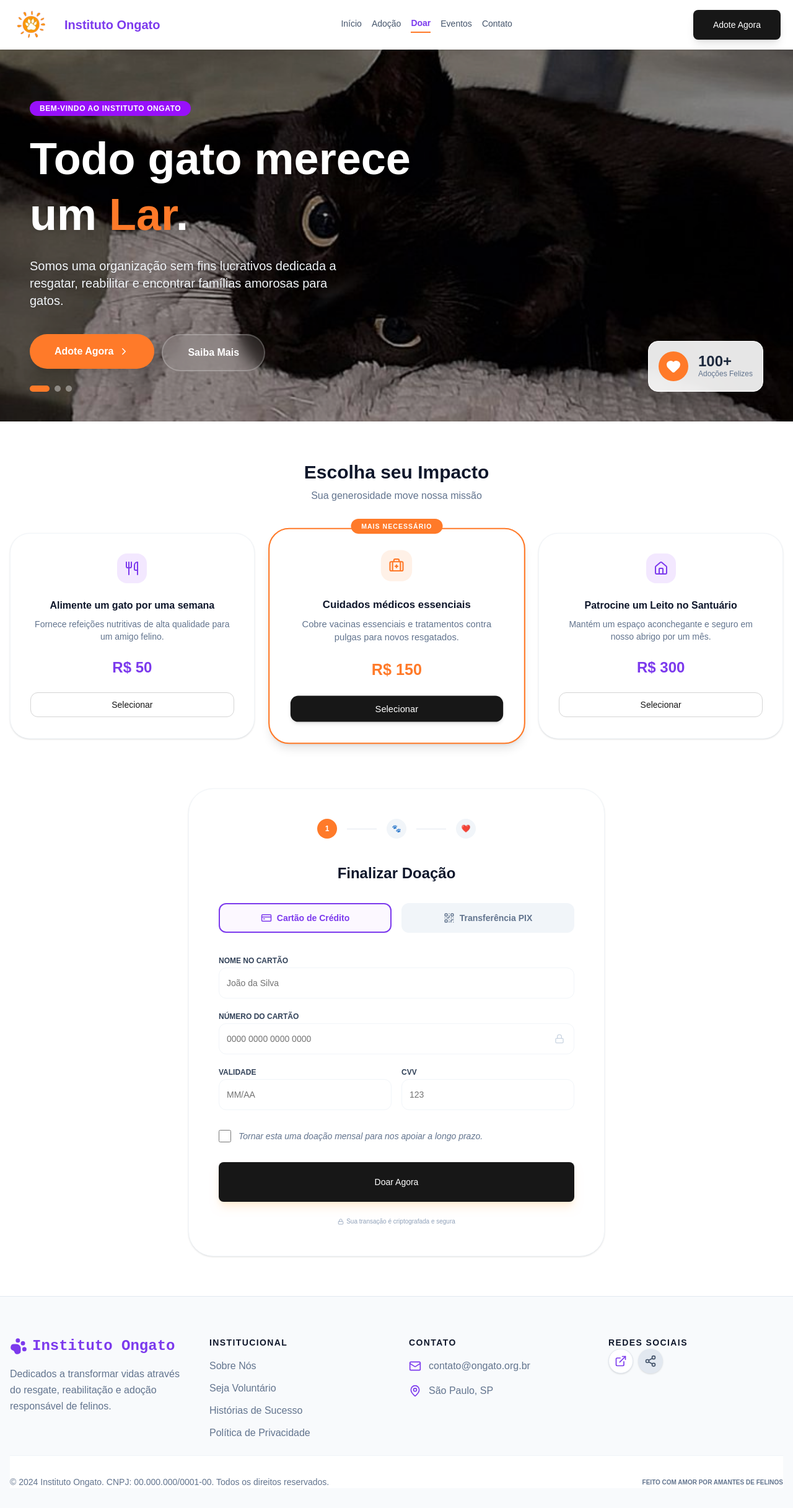
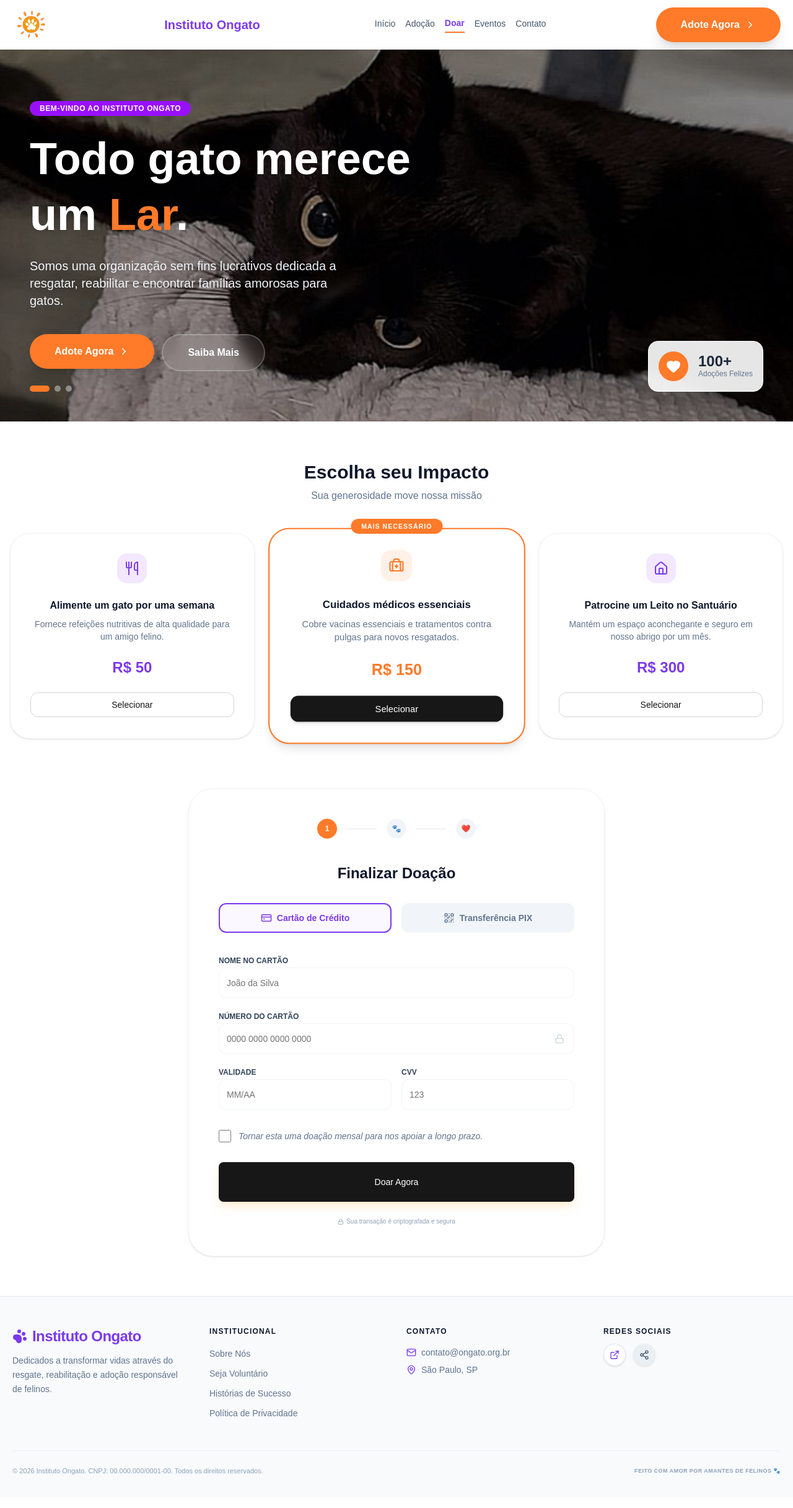
Before and after one commit to kasslima/ongato-front, a Next.js app: page /doar in a window 1280 px wide. Shown: the whole page at 62% size. Built offline with nearby package versions, Linux system fonts and the light colour scheme.

Commit message:
feat: alterando responsividade

```diff
--- a/components/site/Banner.tsx
+++ b/components/site/Banner.tsx
@@ -45,7 +45,7 @@ export default function Banner() {
   useEffect(() => {
     const timer = setInterval(() => {
       setCurrent((prev) => (prev === slides.length - 1 ? 0 : prev + 1));
-    }, 7000);
+    }, 100000);
     return () => clearInterval(timer);
   }, []);
 
@@ -64,7 +64,7 @@ export default function Banner() {
           <motion.div
             initial={{ scale: 1.1 }}
             animate={{ scale: 1 }}
-            transition={{ duration: 8 }}
+            transition={{ duration: 10 }}
             className="relative w-full h-full"
           >
             <Image
--- a/components/site/Footer.tsx
+++ b/components/site/Footer.tsx
@@ -5,73 +5,81 @@ import { Mail, MapPin, ExternalLink, Share2, PawPrint } from "lucide-react";
 
 export default function Footer() {
   return (
-    <footer className="w-full bg-[#F8FAFC] pt-16 pb-8 border-t border-slate-200">
-      <div className="container mx-auto px-4">
-        <div className="grid grid-cols-1 md:grid-cols-2 lg:grid-cols-4 gap-10 mb-6">
+    <footer className="w-full bg-[#F8FAFC] pt-8 pb-6 md:pt-12 md:pb-8 border-t border-slate-200">
+      <div className="container mx-auto px-5">
+
+        {/* GRID RESPONSIVO COM ALINHAMENTO CENTRALIZADO NO MOBILE */}
+        <div className="grid grid-cols-1 sm:grid-cols-2 lg:grid-cols-4 gap-4 md:gap-8 mb-8 md:mb-12 text-center md:text-left">
 
           {/* Coluna 1: Logo e Descrição */}
-          <div className="flex flex-col space-y-4">
+          <div className="flex flex-col items-center md:items-start space-y-3">
             <div className="flex items-center gap-2 text-[#7C3AED]">
-              <PawPrint size={28} fill="currentColor" />
-              <span className="text-2xl font-bold font-mono">Instituto Ongato</span>
+              <PawPrint size={24} fill="currentColor" className="shrink-0" />
+              <span className="text-xl md:text-2xl font-bold tracking-tight">Instituto Ongato</span>
             </div>
-            <p className="text-slate-500 leading-relaxed max-w-xs">
+            <p className="text-slate-500 text-xs md:text-sm leading-relaxed max-w-xs mx-auto md:mx-0">
               Dedicados a transformar vidas através do resgate, reabilitação e adoção responsável de felinos.
             </p>
           </div>
 
           {/* Coluna 2: Institucional */}
-          <div className="flex flex-col space-y-4">
-            <h3 className="text-sm font-bold uppercase tracking-widest text-slate-900">Institucional</h3>
-            <ul className="flex flex-col space-y-3 text-slate-500">
-              <li><Link href="/sobre" className="hover:text-[#7C3AED] transition-colors">Sobre Nós</Link></li>
-              <li><Link href="/voluntariado" className="hover:text-[#7C3AED] transition-colors">Seja Voluntário</Link></li>
-              <li><Link href="/historias" className="hover:text-[#7C3AED] transition-colors">Histórias de Sucesso</Link></li>
-              <li><Link href="/privacidade" className="hover:text-[#7C3AED] transition-colors">Política de Privacidade</Link></li>
+          <div className="flex flex-col space-y-2 md:space-y-4">
+            <h3 className="text-xs font-bold uppercase tracking-widest text-slate-900 mt-2 md:mt-0">Institucional</h3>
+            <ul className="flex flex-col space-y-2 text-xs md:text-sm text-slate-500">
+              <li><Link href="/sobre" className="hover:text-[#7C3AED] transition-colors block py-0.5">Sobre Nós</Link></li>
+              <li><Link href="/voluntariado" className="hover:text-[#7C3AED] transition-colors block py-0.5">Seja Voluntário</Link></li>
+              <li><Link href="/historias" className="hover:text-[#7C3AED] transition-colors block py-0.5">Histórias de Sucesso</Link></li>
+              <li><Link href="/privacidade" className="hover:text-[#7C3AED] transition-colors block py-0.5">Política de Privacidade</Link></li>
             </ul>
           </div>
 
           {/* Coluna 3: Contato */}
-          <div className="flex flex-col space-y-4">
-            <h3 className="text-sm font-bold uppercase tracking-widest text-slate-900">Contato</h3>
-            <ul className="flex flex-col space-y-4 text-slate-500">
-              <li className="flex items-center gap-3">
-                <Mail size={20} className="text-[#7C3AED]" />
-                <span className="truncate">contato@ongato.org.br</span>
+          <div className="flex flex-col space-y-2 md:space-y-4">
+            <h3 className="text-xs font-bold uppercase tracking-widest text-slate-900 mt-2 md:mt-0">Contato</h3>
+            <ul className="flex flex-col items-center md:items-start space-y-2 text-xs md:text-sm text-slate-500">
+              <li className="flex items-center gap-2 max-w-full">
+                <Mail size={16} className="text-[#7C3AED] shrink-0" />
+                <span className="truncate block" title="contato@ongato.org.br">
+                  contato@ongato.org.br
+                </span>
               </li>
-              <li className="flex items-center gap-3">
-                <MapPin size={20} className="text-[#7C3AED]" />
+              <li className="flex items-center gap-2">
+                <MapPin size={16} className="text-[#7C3AED] shrink-0" />
                 <span>São Paulo, SP</span>
               </li>
             </ul>
           </div>
 
           {/* Coluna 4: Redes Sociais */}
-          <div className="flex flex-col space-y-0">
-            <h3 className="text-sm font-bold uppercase tracking-widest text-slate-900">Redes Sociais</h3>
-            <div className="flex gap-2">
+          <div className="flex flex-col items-center md:items-start space-y-3">
+            <h3 className="text-xs font-bold uppercase tracking-widest text-slate-900 mt-2 md:mt-0">Redes Sociais</h3>
+            <div className="flex gap-3 justify-center md:justify-start">
               <Link
                 href="https://instagram.com"
-                className="w-10 h-10 rounded-full bg-white border border-slate-200 flex items-center justify-center text-[#7C3AED] hover:bg-[#7C3AED] hover:text-white transition-all shadow-sm"
+                target="_blank"
+                rel="noopener noreferrer"
+                className="w-9 h-9 rounded-full bg-white border border-slate-200 flex items-center justify-center text-[#7C3AED] hover:bg-[#7C3AED] hover:text-white transition-all shadow-sm shrink-0"
+                aria-label="Instagram"
               >
-                <ExternalLink size={20} />
+                <ExternalLink size={16} />
               </Link>
               <button
-                className="w-10 h-10 rounded-full bg-[#E2E8F0] flex items-center justify-center text-slate-600 hover:bg-slate-300 transition-all shadow-sm"
+                className="w-9 h-9 rounded-full bg-slate-200/60 flex items-center justify-center text-slate-600 hover:bg-slate-300/80 transition-all shadow-sm shrink-0"
+                aria-label="Compartilhar"
               >
-                <Share2 size={20} />
+                <Share2 size={16} />
               </button>
             </div>
           </div>
         </div>
 
         {/* Linha Inferior: Copyright */}
-        <div className="pt-8 border-t bg-white border-slate-100 flex flex-col md:flex-row justify-between items-center">
-          <p className="text-sm text-slate-500">
-            © 2024 Instituto Ongato. CNPJ: 00.000.000/0001-00. Todos os direitos reservados.
+        <div className="pt-6 border-t border-slate-200/60 flex flex-col-reverse md:flex-row justify-between items-center gap-3 text-center md:text-left">
+          <p className="text-[11px] text-slate-400 leading-relaxed max-w-2xl">
+            © 2026 Instituto Ongato. CNPJ: 00.000.000/0001-00. Todos os direitos reservados.
           </p>
-          <p className="text-[10px] font-bold uppercase text-slate-500">
-            Feito com amor por amantes de felinos
+          <p className="text-[9px] font-bold uppercase tracking-wider text-slate-400 shrink-0">
+            Feito com amor por amantes de felinos 🐾
           </p>
         </div>
       </div>
--- a/components/site/Navbar.tsx
+++ b/components/site/Navbar.tsx
@@ -6,6 +6,7 @@ import Image from "next/image";
 import { usePathname } from "next/navigation";
 import { Button } from "@/components/ui/button";
 import { Menu, X } from "lucide-react";
+import { Heart, ChevronRight } from "lucide-react";
 
 export default function Navbar() {
   const pathname = usePathname();
@@ -23,15 +24,27 @@ export default function Navbar() {
 
   return (
     <nav className="w-full bg-white shadow-sm relative z-50">
-      <div className="container mx-auto flex h-20 items-center justify-center md:justify-between px-5 relative">
+      {/* ALTERAÇÃO: Mudamos de 'justify-center md:justify-between' para 'justify-between'.
+        Isso garante que no mobile a logo/nome fiquem de um lado e o botão hambúrguer do outro de forma natural.
+      */}
+      <div className="container mx-auto flex h-20 items-center justify-between px-5 relative">
 
-        {/* Centro (Mobile) / Lado Esquerdo (Desktop): Logo e Nome */}
-        <div className="flex items-center gap-3 md:gap-6">
+        {/* Lado Esquerdo: Logo e Nome (Sempre alinhados juntos, sem quebrar) */}
+        <div className="flex items-center gap-3 md:gap-6 shrink-0">
           <Link href="/" className="block">
-            <Image src="/ongato-logo.png" alt="Instituto Ongato" width={50} height={50} className="md:w-[60px] md:h-[60px]" />
+            <Image
+              src="/ongato-logo.png"
+              alt="Instituto Ongato"
+              width={50}
+              height={50}
+              className="md:w-[60px] md:h-[60px]"
+            />
           </Link>
-          <span className="text-xl font-bold text-[#7C3AED]">Instituto Ongato</span>
         </div>
+
+         <span className=" flex flex-col p-2 gap-1 text-center text-xl font-bold text-[#7C3AED] select-none whitespace-nowrap">
+            Instituto Ongato
+          </span>
 
         {/* Centro: Links de Navegação Dinâmicos (Apenas Desktop) */}
         <div className="hidden md:flex items-center gap-4 text-sm font-medium">
@@ -54,24 +67,21 @@ export default function Navbar() {
         </div>
 
         {/* Lado Direito: Botão Adotar (Apenas Desktop) */}
-        <div className="hidden md:block">
-          <Link href="/adocao">
-            <Button className="bg-[#FF7A29] hover:bg-[#e66a1f] text-white px-8 py-6 rounded-full font-bold transition-all shadow-lg text-md border-none">
-              Adote Agora
-            </Button>
-
-
-
-          </Link>
+        <div>
+          <Link href="/adocao" className="hidden md:block">
+          <button className="w-full sm:w-auto bg-[#FF7A29] hover:bg-[#e66a1f] text-white px-8 py-6 md:px-10 md:py-4 rounded-full font-bold transition-all shadow-xl flex items-center justify-center gap-2 text-sm md:text-base">
+             Adote Agora <ChevronRight size={18} />
+          </button>
+         </Link>
         </div>
 
-        {/*
-          Botão Hambúrguer: Fixado no canto direito de forma absoluta no mobile,
-          para que ele não empurre o título do Instituto para o lado.
+        {/* Botão Hambúrguer (Apenas Mobile):
+          Removido o 'absolute' e 'right-5'. Agora ele se posiciona organicamente
+          à direita por causa do 'justify-between' do container pai.
         */}
         <button
           onClick={toggleMenu}
-          className="absolute right-5 md:hidden text-slate-600 hover:text-[#7C3AED] p-2 focus:outline-none"
+          className="md:hidden text-slate-600 hover:text-[#7C3AED] p-2 focus:outline-none"
           aria-label="Toggle Menu"
         >
           {isOpen ? <X size={28} /> : <Menu size={28} />}
@@ -84,7 +94,7 @@ export default function Navbar() {
           isOpen ? "opacity-100 translate-y-0 pointer-events-auto" : "opacity-0 -translate-y-4 pointer-events-none"
         }`}
       >
-        <div className="flex flex-col p-4 gap-2 text-center font-medium">
+        <div className="flex flex-col p-2 gap-1 text-center font-medium">
           {navLinks.map((link) => {
             const isActive = pathname === link.href;
             return (
@@ -103,14 +113,14 @@ export default function Navbar() {
             );
           })}
 
-          <hr className="border-slate-100 my-2" />
+          <hr className="border-slate-100" />
 
           {/* Botão Adote Laranja dentro do menu mobile */}
           <Link href="/adocao" onClick={() => setIsOpen(false)}>
-            <Button className="w-full bg-[#FF7A29] hover:bg-[#e66a1f] text-white py-6 rounded-full font-bold shadow-lg border-none">
-              Adote Agora
-            </Button>
-          </Link>
+          <button className="w-full sm:w-auto bg-[#FF7A29] hover:bg-[#e66a1f] text-white px-8 py-3 md:px-10 md:py-4 rounded-full font-bold transition-all shadow-xl flex items-center justify-center gap-1 text-sx md:text-base">
+            Adote Agora <ChevronRight size={21} />
+          </button>
+         </Link>
         </div>
       </div>
     </nav>
```
